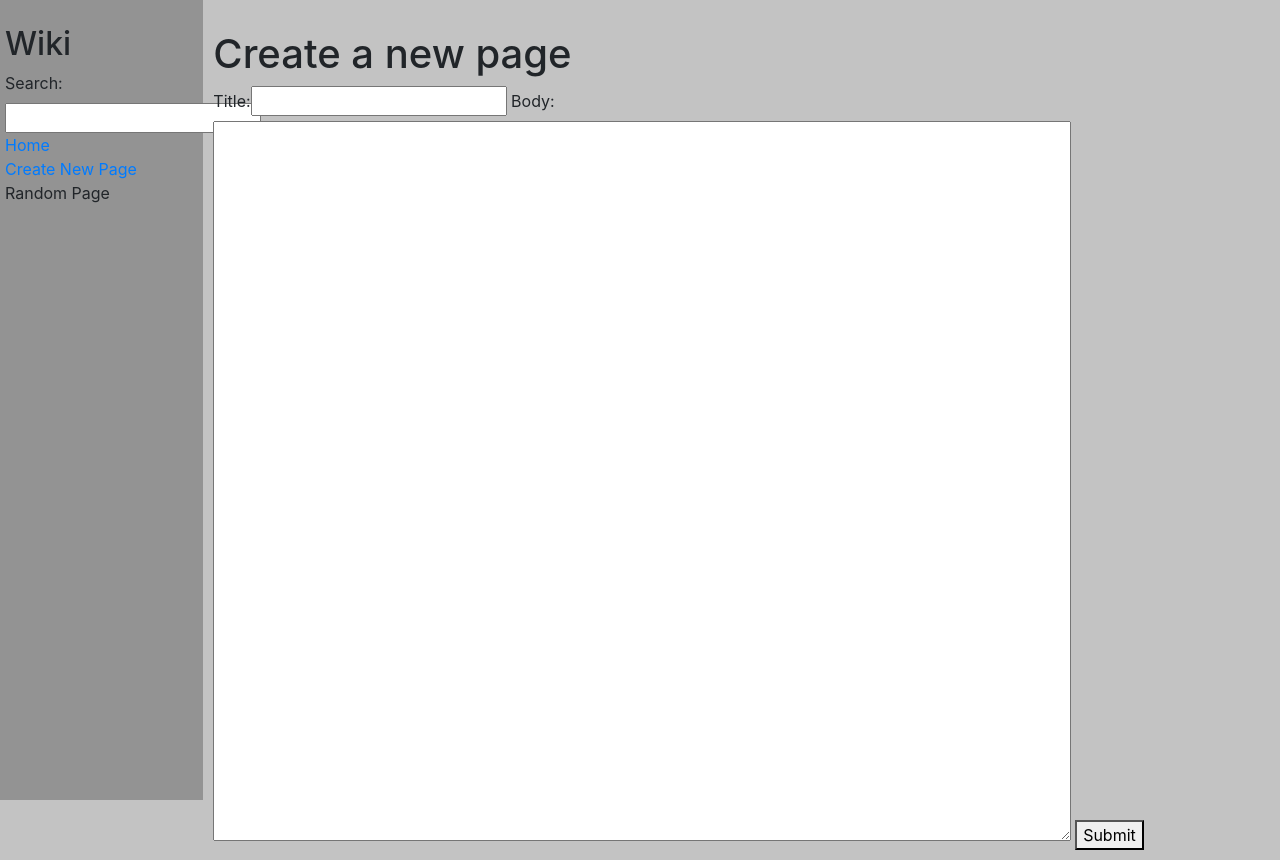
After one commit to aburakaktas/wiki, a Django app: page /newpage in a window 1280 px wide. The commit adds this page. Run offline with Django 3.2, Linux system fonts and the light colour scheme; some libraries are stand-ins or nearby versions.

Commit message:
create new page template. Functionality still missing

```diff
--- a/encyclopedia/static/encyclopedia/styles.css
+++ b/encyclopedia/static/encyclopedia/styles.css
@@ -1,6 +1,6 @@
 body {
     margin: 0;
-    background-color: white;
+    background-color: rgb(195, 195, 195);
 }
 
 code {
@@ -28,7 +28,7 @@ textarea {
 }
 
 .sidebar {
-    background-color: #f0f0f0;
+    background-color: #939393;
     height: 100vh;
     padding: 20px;
 }
--- a/encyclopedia/templates/encyclopedia/layout.html
+++ b/encyclopedia/templates/encyclopedia/layout.html
@@ -19,7 +19,7 @@
                     <a href="{% url 'wiki:index' %}">Home</a>
                 </div>
                 <div>
-                    Create New Page
+                    <a href="{% url 'wiki:newpage' %}">Create New Page</a>
                 </div>
                 <div>
                     Random Page
--- /dev/null
+++ b/encyclopedia/templates/encyclopedia/newpage.html
@@ -0,0 +1,16 @@
+{% extends "encyclopedia/layout.html" %}
+
+{% block title %}
+    Create a new page
+{% endblock %}
+
+{% block body %}
+    <h1>Create a new page</h1>
+    <form action="search" method="POST">
+        {% csrf_token %}
+        {{new_page_input}}
+        <button type="submit">Submit</button>
+    </form>
+
+
+{% endblock %}
--- a/encyclopedia/urls.py
+++ b/encyclopedia/urls.py
@@ -8,5 +8,6 @@ urlpatterns = [
     path("", views.index, name="index"),
     path("wiki/<str:article_name>", views.article, name="article"),
     path("search", views.search, name="search"),
-    path("results", views.results, name="results")
+    path("results", views.results, name="results"),
+    path("newpage", views.new_page, name="newpage")
 ]
--- a/encyclopedia/views.py
+++ b/encyclopedia/views.py
@@ -11,8 +11,14 @@ class SearchInput(forms.Form):
     search_query = forms.CharField(label="Search:")
 
 
+class NewPageInput(forms.Form):
+    title = forms.CharField(label="Title:")
+    body = forms.CharField(widget=forms.Textarea)
+
+searchInput = SearchInput()
+
 def index(request):
-    searchInput = SearchInput()
+
     return render(request, "encyclopedia/index.html", {
         "entries": util.list_entries(),
         "form": searchInput,
@@ -45,6 +51,7 @@ def search(request):
                 print("matched entries:", matched_entries)
 
                 return render(request, "encyclopedia/results.html", {
+                    "form": searchInput,
                     "matched_entries": matched_entries,
                     "search_query": search_query
                 })
@@ -70,3 +77,12 @@ def article(request, article_name):
                        })
     else:
         return HttpResponse("404 not found")
+
+
+def new_page(request):
+    newPageInput = NewPageInput()
+    return render(request, "encyclopedia/newpage.html",
+                  {
+                      "form": searchInput,
+                      "new_page_input": newPageInput
+                  })
```
